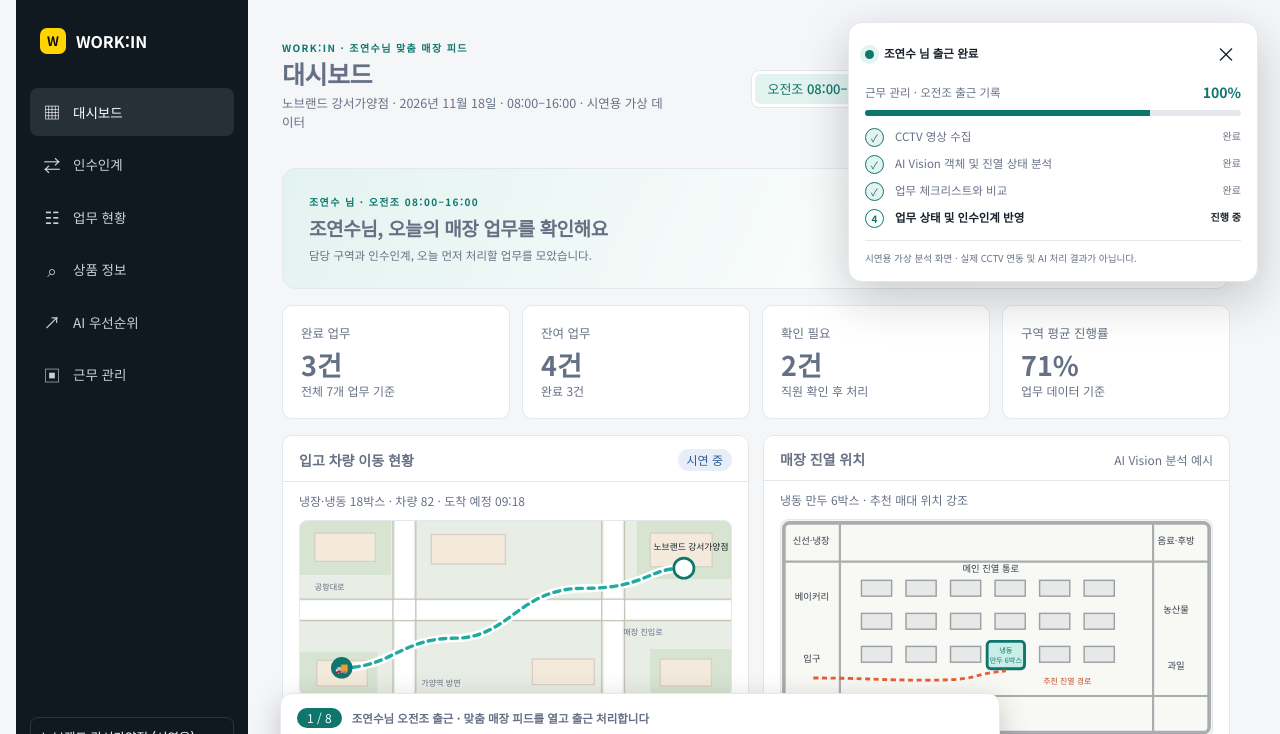
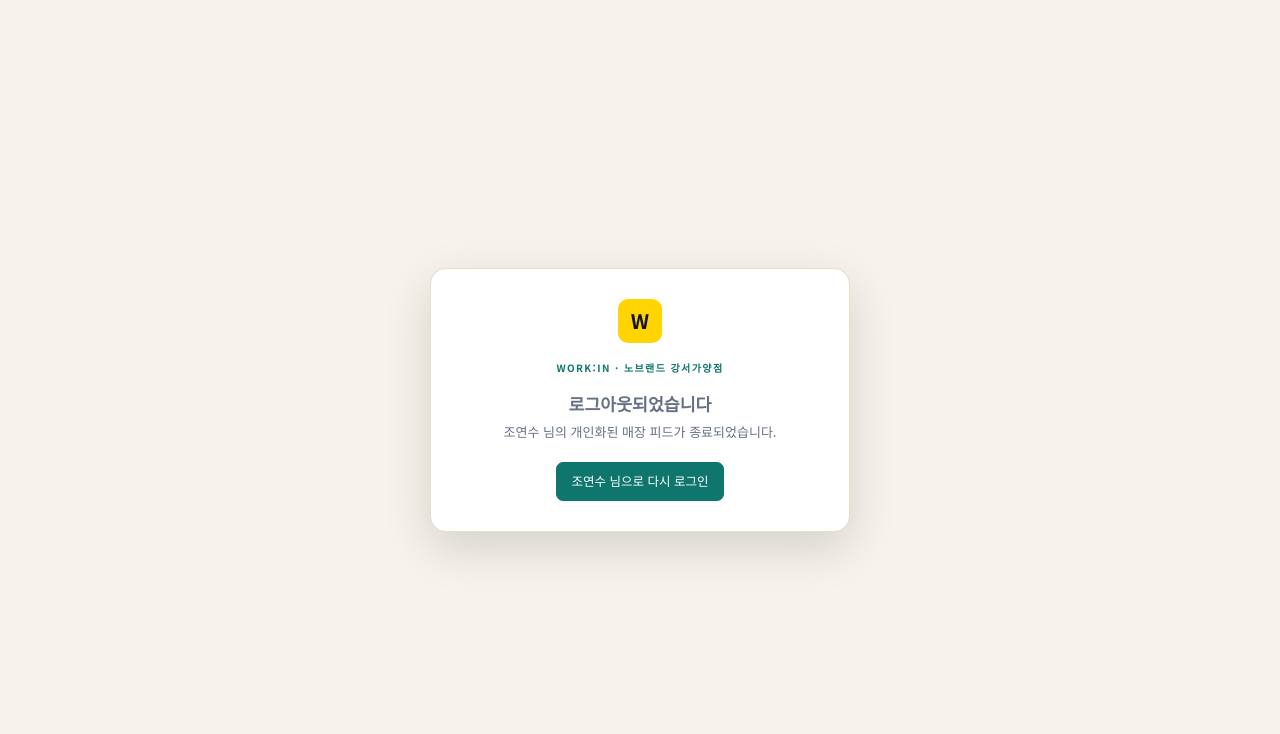
Before and after one commit to duathcys/work_in, a plain HTML site: page index.html in a window 1280 px wide. Shown: the top 734 px of the page. Drawn offline with Linux system fonts and the light colour scheme.

Commit message:
Include personalized login and logout in demo

```diff
--- a/index.html
+++ b/index.html
@@ -299,7 +299,7 @@ Z=JSON.parse(Z0);sh='am';rep='draft';ack=false;flt='all';q='';$('q').value='';gi
 document.body.classList.add('demo');$('dm').hidden=false;render();showPage('dashboard');
 cur.style.transform='translate('+innerWidth*.55+'px,'+innerHeight*.35+'px)';
 try{
-await dst(1,'조연수님 오전조 출근 · 맞춤 매장 피드를 열고 출근 처리합니다',async function(){showPage('dashboard');await dmv('#attendance-controls');await dck('#clock-in');await dsl(900);await dmv('.welcome')});
+await dst(1,'조연수님 맞춤 피드 · 계정 로그아웃과 재로그인 후 오전조 출근합니다',async function(){showPage('dashboard');await dmv('.user-bar');await dck('#logout');await dsl(800);await dck('#login-again');await dsl(400);await dmv('#attendance-controls');await dck('#clock-in');await dsl(700);await dmv('.welcome')});
 await dst(2,'물류 입고 확인 · 도착 정보를 확인하고 검수·분류·진열 체크리스트를 만듭니다',async function(){showPage('dashboard');await dmv('.arrival-workflow');await dck('#inbound-arrived');await dsl(900)});
 await dst(3,'입고 상품 진열 · 매장 지도에서 추천 위치를 확인합니다',async function(){showPage('dashboard');await dmv('.logistics-preview .map-card:nth-child(2)');await dsl(1400)});
 await dst(4,'오전조 업무 현황 · 매장 재확인 후 진행 상태를 갱신합니다',async function(){await dmv('#rows tr:nth-child(3)');await dsl(700);await dck('#rows [data-i="2"]');await dsl(600)});
@@ -335,7 +335,7 @@ document.addEventListener('input',function(e){if(e.target.id==='q'){if(e.target.
 function updateAttendance(){if(!document.getElementById('attendance-state'))return;$('attendance-state').textContent=clockedIn?'출근 완료 · '+(sh==='am'?'08:00':'14:30'):'출근 전';$('clock-in').disabled=clockedIn;$('clock-out').disabled=!clockedIn}
 $('clock-in').onclick=function(){clockedIn=true;updateAttendance();$('attendance-state').textContent='출근 완료 · '+(sh==='am'?'08:00':'14:30');analysis(100,'조연수 님 출근 완료','근무 관리 · 오전조 출근 기록')};
 $('clock-out').onclick=function(){clockedIn=false;$('clock-in').disabled=false;$('clock-out').disabled=true;$('attendance-state').textContent='퇴근 완료 · '+(sh==='am'?'16:00':'22:30');analysis(100,'조연수 님 퇴근 처리 완료','근무 관리 · 근무 시간 기록 및 인수인계 확인')};
-$('logout').onclick=function(){dstop();$('logout-view').hidden=false};
+$('logout').onclick=function(){if(!document.body.classList.contains('demo'))dstop();$('logout-view').hidden=false};
 $('login-again').onclick=function(){$('logout-view').hidden=true;clockedIn=false;$('attendance-state').textContent='출근 전';updateAttendance();showPage('dashboard')};
 
 function updateInbound(){if(inboundArrived){$('inbound-state').textContent='입고 완료';$('inbound-eta').textContent='도착';$('receiving-checklist').hidden=false;$('inbound-arrived').textContent='체크리스트 생성됨';$('inbound-arrived').disabled=true}else if(inboundDelay){$('inbound-state').textContent='배송 지연 · 확인 중';$('inbound-eta').textContent='09:28';$('inbound-delay').textContent='예상 도착 09:28';$('inbound-delay').disabled=true}}
```
